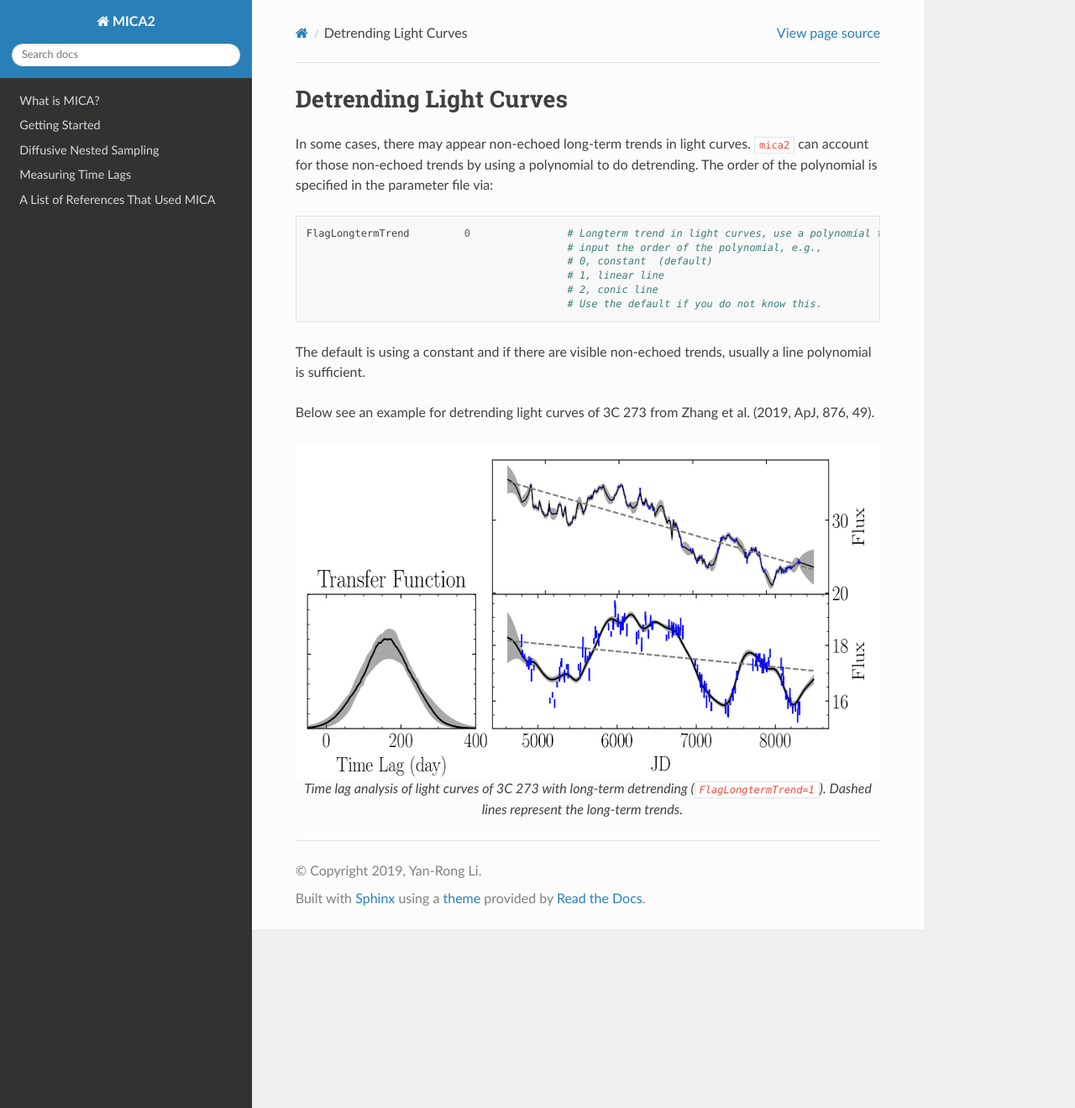
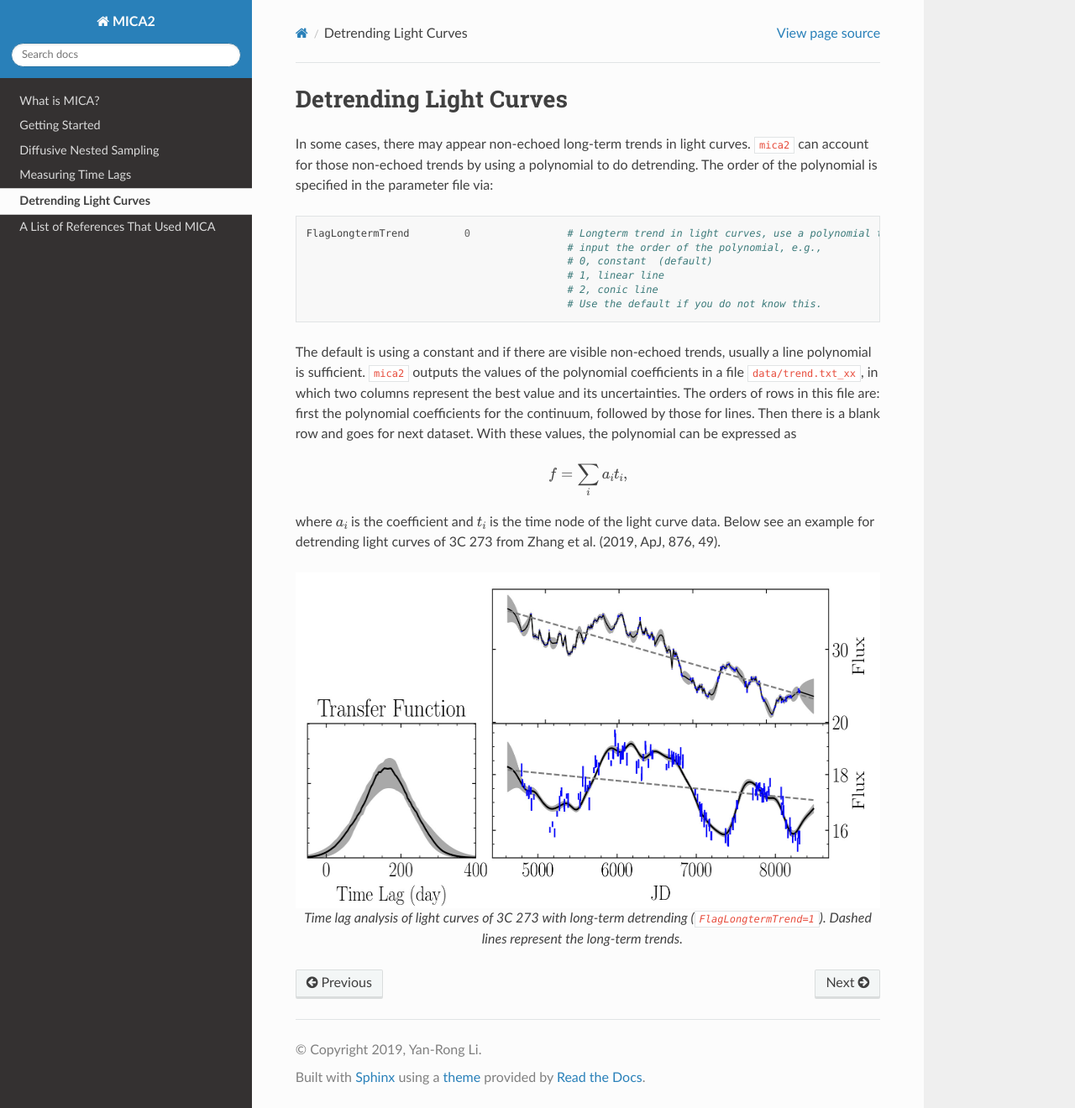
Before and after one commit to LiyrAstroph/MICA2, a Sphinx documentation site: the page built from docs/detrend.rst, in a window 1280 px wide and 1320 px high. Shown: the whole window at 84% size. Built offline with Sphinx 7.4.7 and the Read the Docs theme 2.0.0, drawn with Linux system fonts in a browser that asks for light colours.

Commit message:
update docs.

```diff
--- a/docs/detrend.rst
+++ b/docs/detrend.rst
@@ -13,7 +13,16 @@ trends by using a polynomial to do detrending. The order of the polynomial is sp
 
 
 The default is using a constant and if there are visible non-echoed trends, usually a line polynomial is sufficient.
+``mica2`` outputs the values of the polynomial coefficients in a file ``data/trend.txt_xx``, in which two columns
+represent the best value and its uncertainties. The orders of rows in this file are: first the polynomial coefficients for
+the continuum, followed by those for lines. Then there is a blank row and goes for next dataset.
+With these values, the polynomial can be expressed as
 
+.. math::
+
+  f = \sum_i a_i t_i,
+
+where :math:`a_i` is the coefficient and :math:`t_i` is the time node of the light curve data.
 Below see an example for detrending light curves of 3C 273 from Zhang et al. (2019, ApJ, 876, 49).
 
 .. figure:: _static/fig_3c273_detrend.jpg
--- a/docs/index.rst
+++ b/docs/index.rst
@@ -22,6 +22,7 @@ Documentation
    getting_started.rst
    cdnest.rst
    delay.rst
+   detrend.rst
    list.rst
 
 
```
